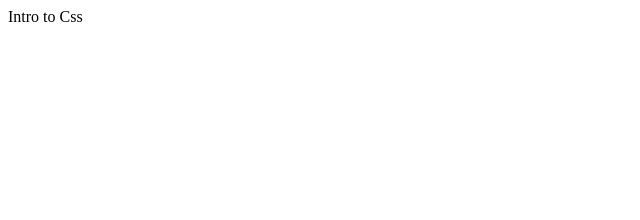
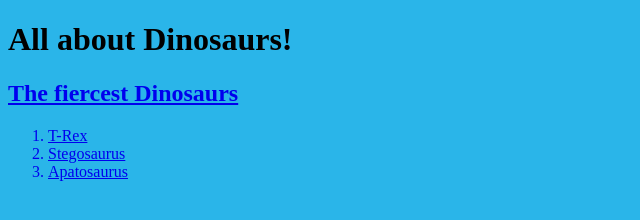
Before and after one commit to Kiyoshe/intro-to-css, a plain HTML site: page index.html in a window 1280 px wide. Shown: the whole page, without its empty margins (0-640 px from the left). Drawn offline with Linux system fonts and the light colour scheme.

Commit message:
learned css components

```diff
--- /dev/null
+++ b/css/theme.css
@@ -0,0 +1,24 @@
+html {
+  background-color: #2ab5e9;
+}
+
+h1, h2 {font-weight: /* normal, bold /*
+  font-size: 5rem;
+  font-style: italic; normal, italic
+  text-decoration: /*underline; underline, line-through/
+  font-family: 'Fredoka One', cursive;
+  line-height: 1.5 ;
+ }
+ ol{list-style-type: none;
+ }
+ li{
+
+ }
+ .cute { color: red;
+
+ }
+ a{ color: purple;
+
+ }
+
+ a:hover {color: white;}
--- a/index.html
+++ b/index.html
@@ -1,16 +1,21 @@
 <!doctype html>
 <html>
   <head>
-    <meta charset="utf-8"
-        <title>Intro to Css</title>
-
-
+    <meta charset="utf-8">
+        <title>Them Dinos</title>
+        <link href="css/theme.css" rel="stylesheet">
+        <link href="http://fonts.googleapis.com/css?family=Fredoka+One" rel='stylesheet' type='text/css'>
   </head>
 
 
   <body>
-
-
-
+    <h1>All about Dinosaurs!</h1>
+    <a href="#">
+    <h2>The fiercest Dinosaurs</h2>
+    <ol>
+        <li>T-Rex</li>
+        <li class="cute">Stegosaurus</li>
+        <li>Apatosaurus</li>
+    <ol>
   </body>
 </html>
```
